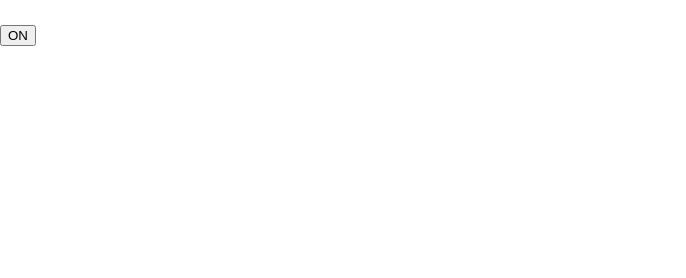
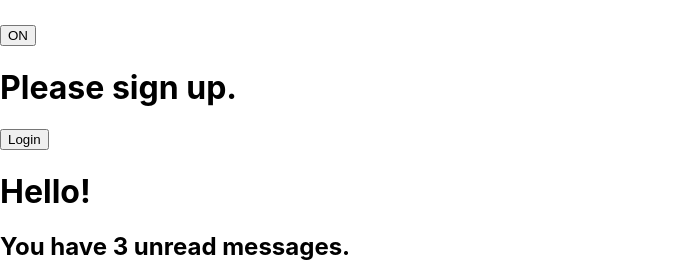
Before and after one commit to muthulakshmimurugan/reactjs, a React (Create React App) app: page / in a window 1280 px wide. Shown: the part 545-823 px from the top of the page, without its empty margins (0-686 px from the left). Before the commit the page ends 800 px from the top, so only its background shows below. Built offline with nearby package versions, Linux system fonts and the light colour scheme.

Commit message:
conditional rendering

```diff
--- a/src/App.js
+++ b/src/App.js
@@ -3,8 +3,11 @@ import './App.css';
 import Gallery from './state';
 import Clock from './lifecycle';
 import Toggle from './events';
+import LoginControl from './conditionalRendering';
+import Mailbox from './inlineIfConditional';
 
  function AppTest() {
+  const messages = ['React', 'Re: React', 'Re:Re: React'];
   return (
     /* <div id="root">
     </div>  */
@@ -12,6 +15,8 @@ import Toggle from './events';
       <Gallery />
       <Clock />
       <Toggle />
+      <LoginControl />
+      <Mailbox unreadMessages={messages} />
     </div>
 
 
--- /dev/null
+++ b/src/conditionalRendering.js
@@ -0,0 +1,69 @@
+import React from 'react';
+class LoginControl extends React.Component {
+    constructor(props) {
+      super(props);
+      this.handleLoginClick = this.handleLoginClick.bind(this);
+      this.handleLogoutClick = this.handleLogoutClick.bind(this);
+      this.state = {isLoggedIn: false};
+    }
+
+    handleLoginClick() {
+      this.setState({isLoggedIn: true});
+    }
+
+    handleLogoutClick() {
+      this.setState({isLoggedIn: false});
+    }
+
+    render() {
+      const isLoggedIn = this.state.isLoggedIn;
+      let button;
+
+      if (isLoggedIn) {
+        button = <LogoutButton onClick={this.handleLogoutClick} />;
+      } else {
+        button = <LoginButton onClick={this.handleLoginClick} />;
+      }
+
+      return (
+        <div>
+          <Greeting isLoggedIn={isLoggedIn} />
+          {button}
+        </div>
+      );
+    }
+  }
+
+  function UserGreeting(props) {
+    return <h1>Welcome back!</h1>;
+  }
+
+  function GuestGreeting(props) {
+    return <h1>Please sign up.</h1>;
+  }
+
+  function Greeting(props) {
+    const isLoggedIn = props.isLoggedIn;
+    if (isLoggedIn) {
+      return <UserGreeting />;
+    }
+    return <GuestGreeting />;
+  }
+
+  function LoginButton(props) {
+    return (
+      <button onClick={props.onClick}>
+        Login
+      </button>
+    );
+  }
+
+  function LogoutButton(props) {
+    return (
+      <button onClick={props.onClick}>
+        Logout
+      </button>
+    );
+  }
+
+  export default LoginControl;
--- /dev/null
+++ b/src/inlineIfConditional.js
@@ -0,0 +1,15 @@
+function Mailbox(props) {
+    const unreadMessages = props.unreadMessages;
+    return (
+      <div>
+        <h1>Hello!</h1>
+        {unreadMessages.length > 0 &&
+          <h2>
+            You have {unreadMessages.length} unread messages.
+          </h2>
+        }
+      </div>
+    );
+  }
+
+  export default Mailbox;
```
